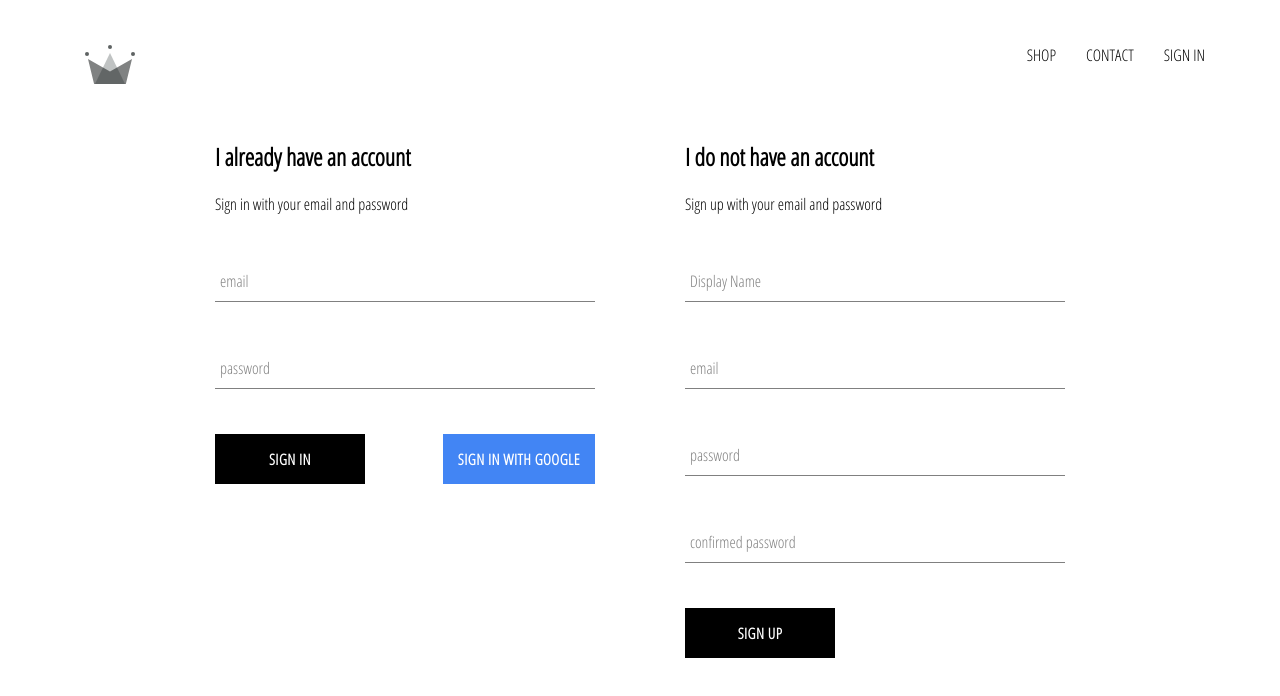
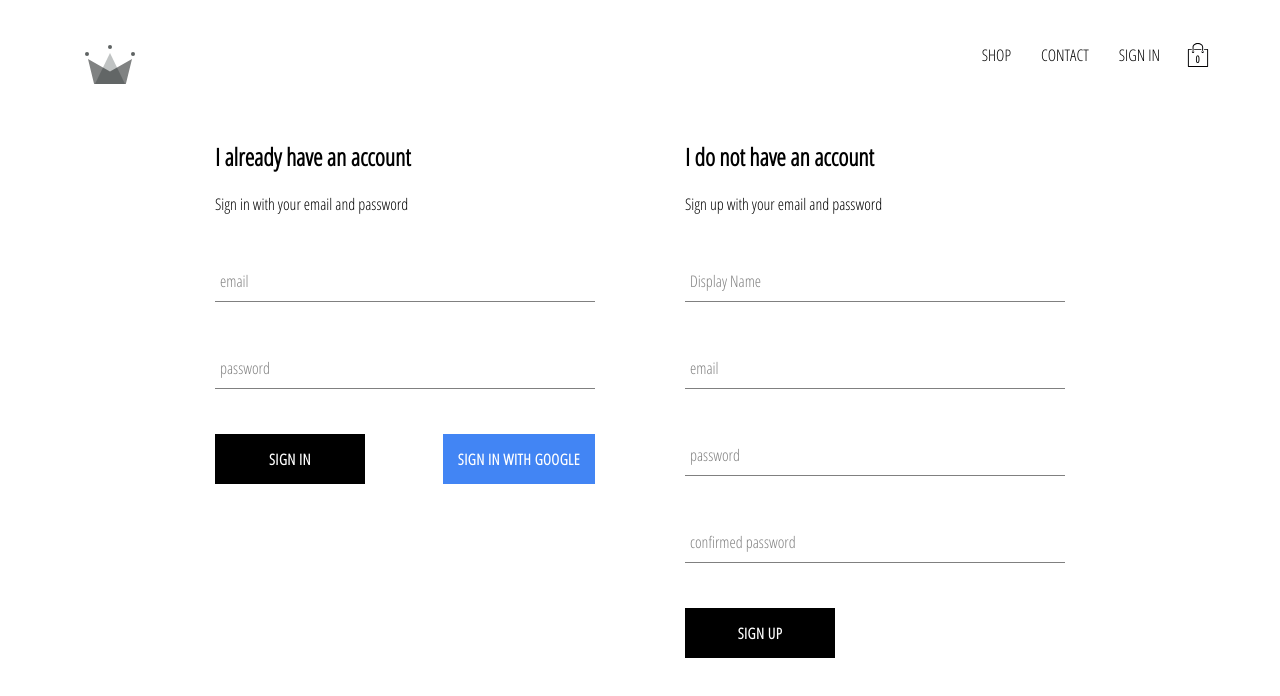
Before and after one commit to TheFranciscoMartinez/crwn-clothing, a React (Create React App) app: page /signin in a window 1280 px wide. Shown: the top 696 px of the page. Built offline with nearby package versions, Linux system fonts and the light colour scheme; no server answers.

Commit message:
added redux programing for cart item, included toggle action to cart icon

```diff
--- /dev/null
+++ b/src/components/cart-dropdown/cart-dropdown.comp.jsx
@@ -0,0 +1,15 @@
+import React from "react";
+import CustomButton from "../custom-button/custom-button.comp";
+
+import './cart-dropdown.style.scss';
+
+
+const CartDropdown = () => (
+    <div className='cart-dropdown'>
+        <div className='cart-items'/>
+        <CustomButton >GO TO CHECK OUT</CustomButton>
+
+    </div>
+);
+
+export default CartDropdown;
--- /dev/null
+++ b/src/components/cart-dropdown/cart-dropdown.style.scss
@@ -0,0 +1,27 @@
+.cart-dropdown {
+    position: absolute;
+    width: 240px;
+    height: 340px;
+    display: flex;
+    flex-direction: column;
+    padding: 20px;
+    border: 1px solid black;
+    background-color: white;
+    top: 80px;
+    right: 5px;
+    z-index: 5;
+    align-items: center;
+
+    .cart-items {
+      height: 240px;
+      display: flex;
+      flex-direction: column;
+      overflow: scroll;
+
+    }
+
+    button {
+      margin-top: auto;
+
+    }
+  }
--- /dev/null
+++ b/src/components/cart-icon/cart-icon.comp.jsx
@@ -0,0 +1,21 @@
+import React from "react";
+import { ReactComponent as ShoppingIcon } from '../../assets/shopping-bag.svg';
+import './cart-icon.style.scss'
+import { connect } from "react-redux";
+import toggleCartHidden from "../../redux/cart/cart.action";
+
+
+
+const CartIcon = ({toggleCartHidden}) => (
+    <div className='cart-icon' onClick={toggleCartHidden}>
+        <ShoppingIcon className='shopping-icon' />
+        <span className='item-count'> 0 </span>
+    </div>
+);
+
+const mapsDispatchToProps = dispatch => ({
+    toggleCartHidden: () => dispatch(toggleCartHidden())
+});
+
+
+export default connect(null, mapsDispatchToProps)(CartIcon);
--- /dev/null
+++ b/src/components/cart-icon/cart-icon.style.scss
@@ -0,0 +1,21 @@
+.cart-icon {
+    width: 45px;
+    height: 45px;
+    position: relative;
+    display: flex;
+    align-items: center;
+    justify-content: center;
+    cursor: pointer;
+
+    .shopping-icon {
+      width: 24px;
+      height: 24px;
+    }
+
+    .item-count {
+      position: absolute;
+      font-size: 10px;
+      font-weight: bold;
+      bottom: 12px;
+    }
+  }
--- a/src/components/header/header.comp.jsx
+++ b/src/components/header/header.comp.jsx
@@ -4,10 +4,14 @@
 import {ReactComponent as Logo} from '../../../src/assets/crown.svg';
 import { auth } from '../../firebase/firebase.utils';
 import { connect } from "react-redux";
+import CartIcon from "../cart-icon/cart-icon.comp";
+import CartDropdown from "../cart-dropdown/cart-dropdown.comp";
 
 
 
-const Header = ({currentUser}) => (
+
+
+const Header = ({currentUser, hidden}) => (
 
     <div className='header'>
 
@@ -18,20 +22,25 @@
         <div className="options">
             <Link className='option' to='/shop'>SHOP</Link>
             <Link className='option' to='/contact'>CONTACT</Link>
+
             {
-                  currentUser ?
+                  currentUser ? (
                   <div className='option' onClick={() => auth.signOut()}>SIGN OUT</div>
-                  :
-                  <Link className='option' to='/signin'>SIGN IN</Link>
-            }
+                  ) : (
+                  <Link className='option' to='/signin'>
+                  SIGN IN
+                  </Link>
+                  )}
 
+                <CartIcon />
         </div>
-
+                {hidden ? null : <CartDropdown />}
     </div>
 );
 
-const mapStateToProps = state =>({
-    currentUser: state.user.currentUser
+const mapStateToProps = ({user:{currentUser}, cart:{hidden}}) =>({
+    currentUser,
+    hidden
 });
 
 export default connect(mapStateToProps)(Header);
--- /dev/null
+++ b/src/redux/cart/cart.action.js
@@ -0,0 +1,8 @@
+import cartActionTypes from "./cart.types";
+
+
+const toggleCartHidden = () => ({
+    type: cartActionTypes.TOGGLE_CART_HIDDEN,
+})
+
+export default toggleCartHidden;
--- /dev/null
+++ b/src/redux/cart/cart.reducer.js
@@ -0,0 +1,19 @@
+import cartActionTypes from "./cart.types";
+
+
+const INITIAL_STATE = {
+    hidden: true
+};
+
+const cartReducer = ( state=INITIAL_STATE, action) => {
+    switch(action.type){
+        case cartActionTypes.TOGGLE_CART_HIDDEN:
+            return {
+                ...state,
+                hidden: !state.hidden
+            }
+        default: return state;
+    }
+}
+
+export default cartReducer;
--- /dev/null
+++ b/src/redux/cart/cart.types.js
@@ -0,0 +1,6 @@
+
+const cartActionTypes = {
+    TOGGLE_CART_HIDDEN: 'TOGGLE_CART_HIDDEN',
+}
+
+export default cartActionTypes;
--- a/src/redux/root-reducer.js
+++ b/src/redux/root-reducer.js
@@ -1,8 +1,10 @@
 import { combineReducers } from "redux";
 import userReducer from "./user/user.reducer";
+import cartReducer from "./cart/cart.reducer";
 
 
 
 export default combineReducers({
-    user: userReducer
+    user: userReducer,
+    cart: cartReducer
 });
```
Also changed, not shown: src/assets/shopping-bag.svg (added).
